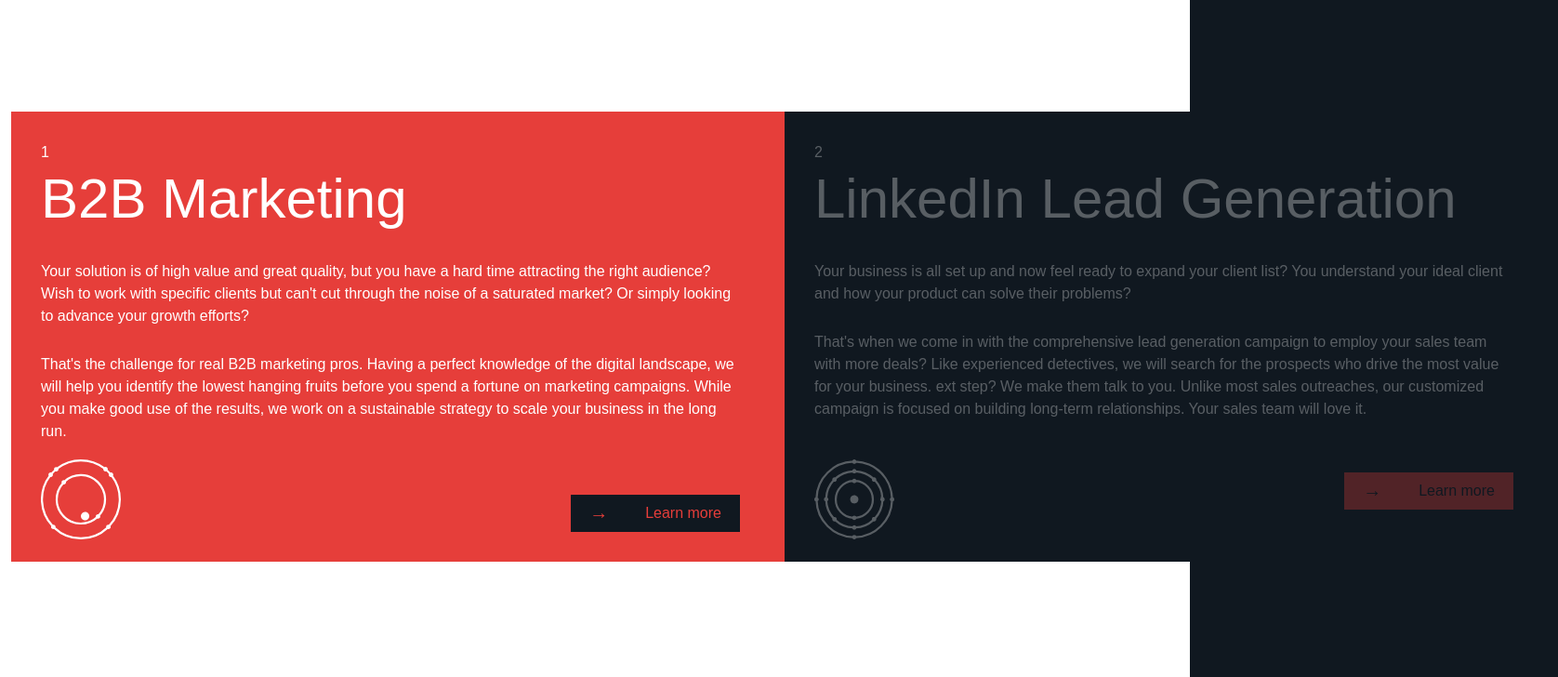
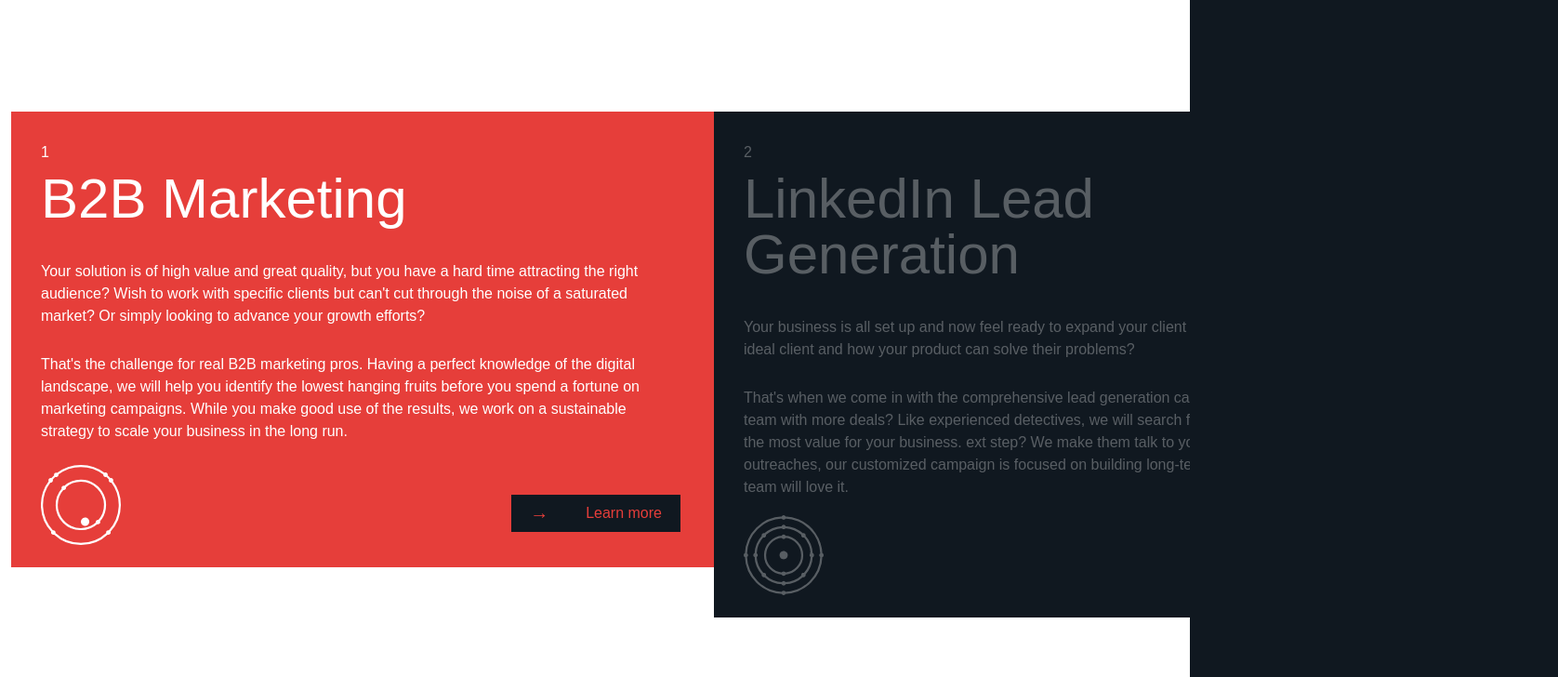
Before and after one commit to shpp-isahnovskii/gsap-respect, a Vue app: page / in a window 1280 px wide. Shown: the part 3000-3728 px from the top of the page at 93% size, 1676 px wide, since content can reach past the window. Built offline with nearby package versions, Linux system fonts and the light colour scheme; a web font is replaced by a local one.

Commit message:
add card slide left if active

```diff
--- a/src/components/sections/business-to-business/BusinessCard.vue
+++ b/src/components/sections/business-to-business/BusinessCard.vue
@@ -30,7 +30,7 @@
 );
 
 onMounted(() => {
-  /* better way here is to use css hover and transitions, but I have tried GSAP for the hover animation */
+  /* better way here is to use css hover and transitions, but I have tried GSAP */
   tl.to(`.${props.animationName}`, { opacity: 0.3, duration: 0.5 });
   if (!props.isActive) {
     tl.progress(1);
@@ -39,8 +39,9 @@
 });
 </script>
 <template>
+  <div>
     <div
-    class="p-8 pr-12 w-[60vw] h-full flex flex-col overflow-hidden"
+      class="p-8 pr-12 min-h-[490px] w-[60vw] flex flex-col overflow-hidden relative"
       @mouseenter="$emit('focusIn')"
       @mouseleave="$emit('focusOut')"
     >
@@ -63,4 +64,5 @@
         <slot name="button" />
       </div>
     </div>
+  </div>
 </template>
--- a/src/components/sections/business-to-business/LeadGeneration.vue
+++ b/src/components/sections/business-to-business/LeadGeneration.vue
@@ -6,8 +6,10 @@
 
 const props = defineProps(['isActive']);
 
+const tl = gsap.timeline();
 onMounted(() => {
-
+  tl.to('.lead-gen-card', {right: '0', duration: 1})
+  tl.pause();
 })
 
 const cardText = {
@@ -23,9 +25,10 @@
 </script>
 <template>
   <BusinessCard
-    class="bg-black text-white absolute top-0 w-full left-full"
+    class="lead-gen-card bg-black text-white absolute top-0 -right-[20vw]"
     :card="{ index: 2, ...cardText }"
-    @focus-in="$emit('focusIn')"
+    @focus-in="$emit('focusIn'), tl.play()"
+    @focus-out="tl.reverse()"
     :is-active="props.isActive"
     animation-name="lead-generation-card"
   >
--- a/src/components/sections/business-to-business/SectionLeadsGeneration.vue
+++ b/src/components/sections/business-to-business/SectionLeadsGeneration.vue
@@ -4,10 +4,7 @@
 import LeadGeneration from './LeadGeneration.vue';
 
 const pages = [
-  {
-    component: BTBMarketing,
-    index: 0,
-  },
+  { component: BTBMarketing, index: 0 },
   { component: LeadGeneration, index: 1 },
 ];
 const activePageIndex = ref(0);
@@ -20,8 +17,7 @@
 </script>
 
 <template>
-  <section class="bg-white h-screen px-3">
-    <div class="relative w-fit">
+  <section class="bg-white h-screen px-3 overflow-hidden w-screen relative">
     <component
       v-for="page in pages"
       :key="page.index"
@@ -30,6 +26,5 @@
       @focus-out="resetActivePage(page.index)"
       :is-active="activePageIndex === page.index"
     />
-    </div>
   </section>
 </template>
```
Lines whose indentation alone changed are shown as unchanged.
